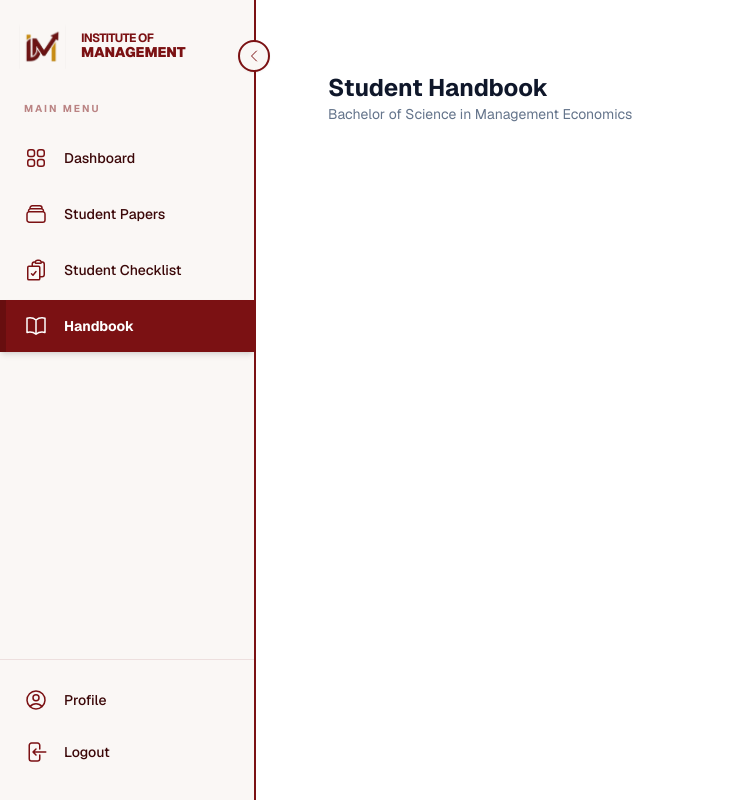
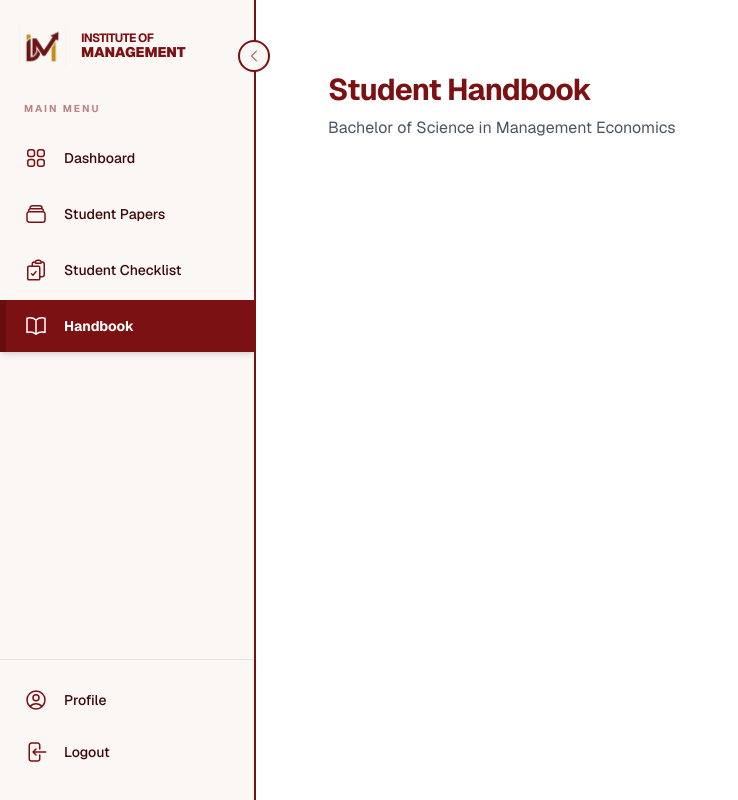
Before and after one commit to irohnos/128-IMPossible, a Next.js app: page /dashboard/handbook in a window 1280 px wide. Shown: the whole page, without its empty margins (0-738 px from the left). Built offline with nearby package versions, Linux system fonts and the light colour scheme.

Commit message:
Fix: color scheme in checklist

```diff
--- a/app/dashboard/checklist/batch folders.tsx
+++ b/app/dashboard/checklist/batch folders.tsx
@@ -40,9 +40,9 @@ export default async function Folder({
         <Link href={`/dashboard/checklist/${year}`} key={year}>
           <div className="group flex flex-col items-center cursor-pointer">
             <div className="relative w-20 h-16 mb-3 transition-transform duration-200 group-hover:-translate-y-1">
-              <div className="absolute top-0 left-0 w-8 h-3 bg-gray-500 rounded-t-sm transition-colors group-hover:bg-gray-600" />
-              <div className="absolute bottom-0 w-full h-14 bg-gray-500 rounded-tr-sm rounded-b-sm shadow-sm transition-all duration-300 group-hover:bg-gray-600 group-hover:h-12" />
-              <div className="absolute bottom-0 w-full h-12 bg-gray-400 rounded-b-sm origin-bottom transition-all duration-300 opacity-0 group-hover:opacity-100 group-hover:skew-x-[-15deg] group-hover:scale-y-[1.1]" />
+              <div className="absolute top-0 left-0 w-8 h-2 bg-[#7b1113] rounded-t-sm transition-colors group-hover:bg-[#7b1113]" />
+              <div className="absolute bottom-0 w-full h-14 bg-[#7B1113] opacity-50 rounded-tr-sm rounded-b-sm shadow-sm transition-all duration-300 group-hover:opacity-100 group-hover:h-12" />
+              <div className="absolute bottom-0 w-full h-12 bg-[#BD8889] rounded-b-sm origin-bottom transition-all duration-300 opacity-0 group-hover:opacity-100 group-hover:skew-x-[-15deg] group-hover:scale-y-[1.1]" />
             </div>
             <p className="text-[15px] font-medium text-[#374151] tracking-tight transition-colors group-hover:text-black text-center leading-relaxed">
               Batch '{year.substring(2)} - '{parseInt(year.substring(2)) + 1}
--- a/app/dashboard/checklist/page.tsx
+++ b/app/dashboard/checklist/page.tsx
@@ -10,7 +10,7 @@ export default function StudentChecklistPage({
 }) {
   return (
     <div className="bg-white min-h-screen">
-      <div className="bg-[#4b4b4b] h-14 w-full shadow-sm mb-10 rounded-md" />
+      <div className="bg-[#7b1113] h-14 w-full shadow-sm mb-10 rounded-md" />
 
       <div className="px-10">
         <div className="flex items-center justify-between mb-12">
--- a/app/dashboard/handbook/page.tsx
+++ b/app/dashboard/handbook/page.tsx
@@ -3,8 +3,8 @@ export default async function HandbookPage() {
     <div className="flex flex-col h-[calc(100vh-120px)] p-6">
       <div className="flex items-center justify-between mb-4">
         <div>
-          <h1 className="text-2xl font-bold text-slate-900">Student Handbook</h1>
-          <p className="text-sm text-slate-500">Bachelor of Science in Management Economics</p>
+          <h1 className="text-3xl font-bold tracking-tight text-[#7b1113]">Student Handbook</h1>
+          <p className="text-gray-600 mt-2">Bachelor of Science in Management Economics</p>
         </div>
       </div>
 
```
